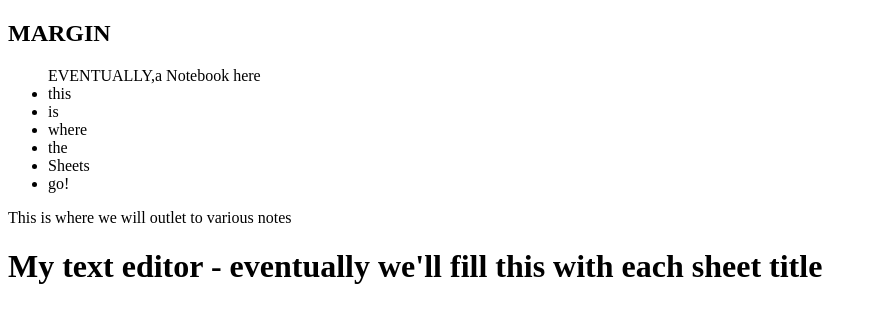
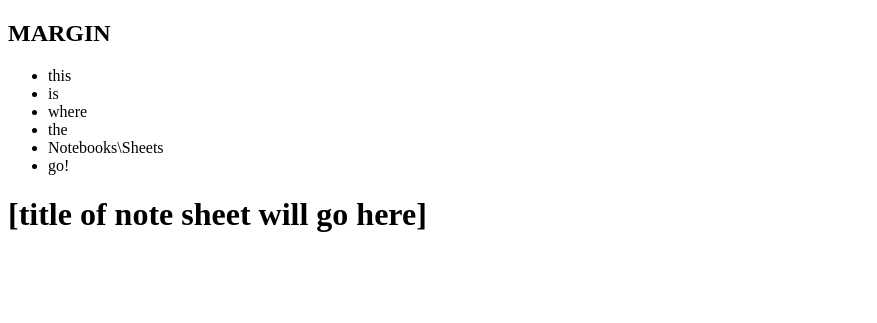
Before and after one commit to eaud/Margin, a Node project: template app/templates/application.hbs in a window 1280 px wide. Shown: the part 26-349 px from the top of the page, without its empty margins (0-877 px from the left). Run offline with Node 20 templates, Linux system fonts and the light colour scheme; the template is opened without the code that fills it, so the values that code supplies are empty; some libraries are stand-ins or nearby versions.

Commit message:
Tweaks to application layout to approx final flow

```diff
--- a/app/templates/application.hbs
+++ b/app/templates/application.hbs
@@ -6,28 +6,26 @@
     </header>
     <h2 id="title">MARGIN</h2>
     <div class="mainmenu-block">
-      <ul> EVENTUALLY,a Notebook here
+      {{outlet}}
+      <ul>
         <li>this</li>
         <li>is</li>
         <li>where</li>
         <li>the</li>
-        <li>Sheets</li>
+        <li>Notebooks\Sheets</li>
         <li>go!</li>
-
       </ul>
     </div>
     <div class="main-wrapper">
       <div class="view-wrapper">
         <div class="col-md-12">
-          This is where we will outlet to various notes
+          <h1>[title of note sheet will go here]</h1>
         </div>
         <div class="text-editor-wrapper">
-            <h1>My text editor - eventually we'll fill this with each sheet title</h1>
-
+            <h1 style="color:#fff;">.</h1>
             {{text-editor value=myBoundValue}}
         </div>
 
-        {{outlet}}
       </div>
     </div>
 
```
Also changed, not shown: app/components/text-editor.js (line endings or trailing spaces).
